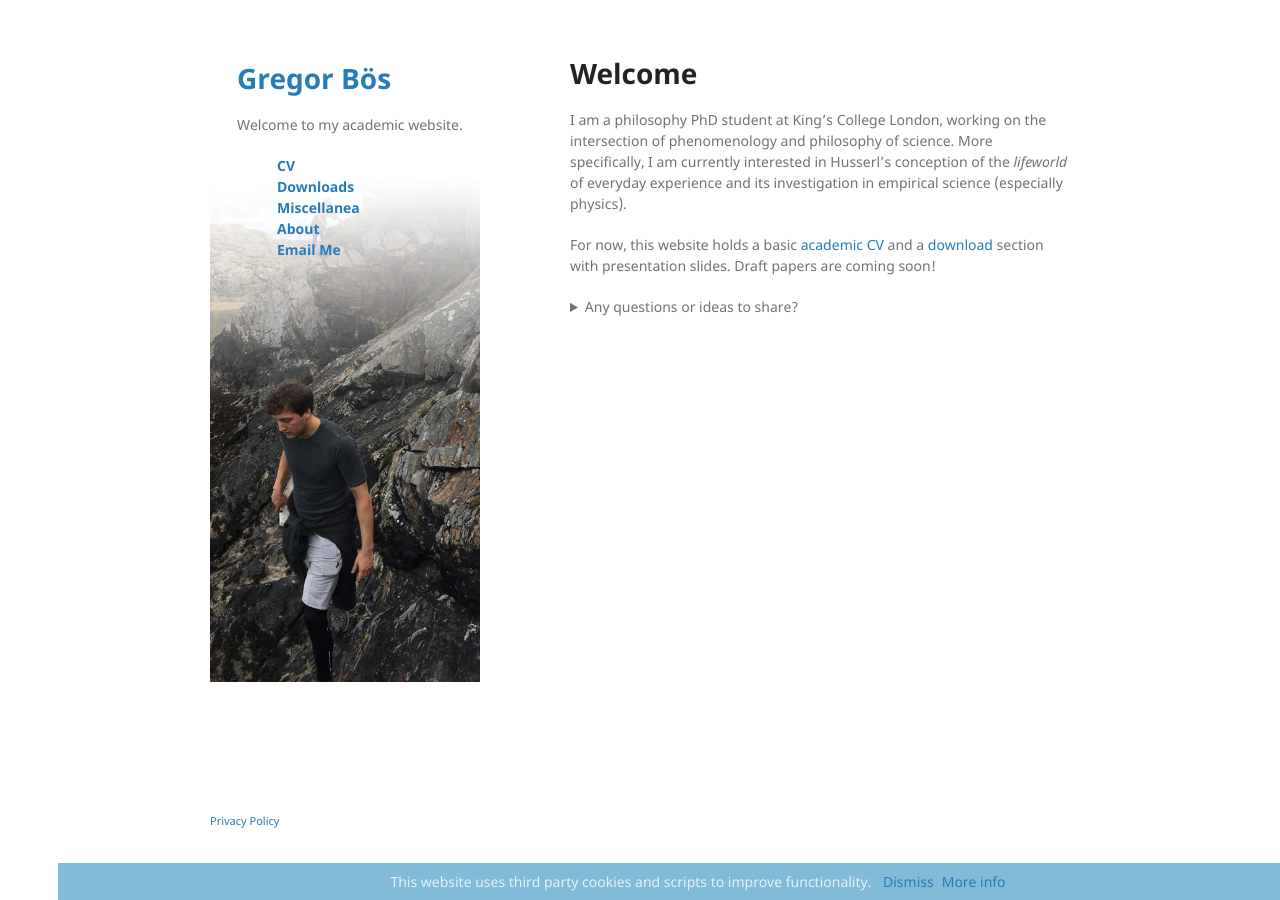
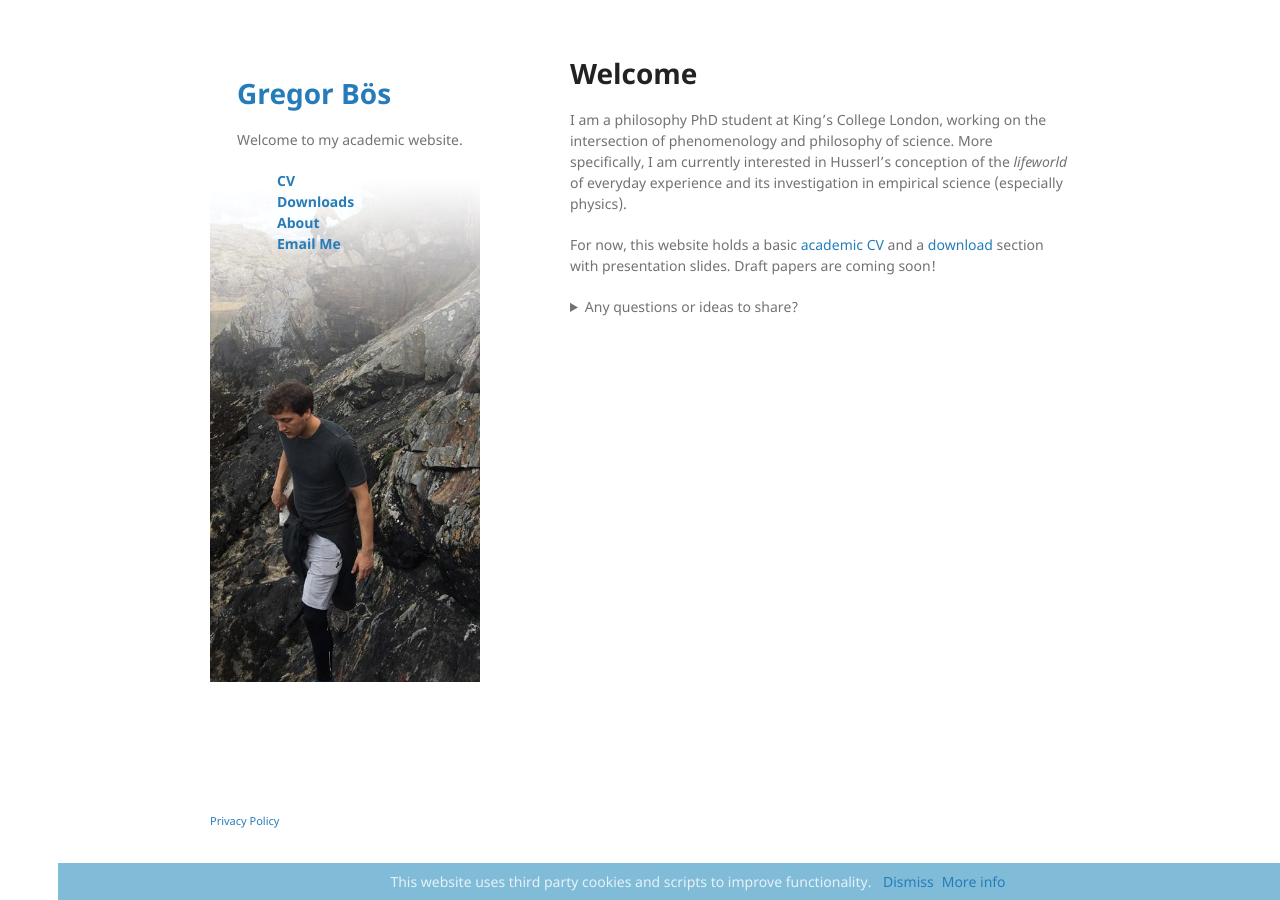
Before and after one commit to gboes/gboes.github.io, a Jekyll site: the page built from index.md, in a window 1280 px wide. Built offline with Jekyll 4.4.1, drawn with Linux system fonts in a browser that asks for light colours; Markdown is read by kramdown in place of the engine named in the settings.

Commit message:
Removed Misc from sidebar

```diff
--- a/_layouts/default.html
+++ b/_layouts/default.html
@@ -66,7 +66,7 @@
               <li><a href="{{"/cv/" | absolute_url}}">CV</a></li>
               <li><a href="{{"/dl/" | absolute_url}}">Downloads</a></li>
               <!-- <li><a href="{{"/zis/" | absolute_url}}" >Zis Scholarships</a></li> -->
-              <li><a href="{{"/misc/" | absolute_url}}">Miscellanea</a></li>
+              <!-- <li><a href="{{"/misc/" | absolute_url}}">Miscellanea</a></li> -->
               <li><a href="{{"/about/" | absolute_url}}">About</a></li>
               <li><a href="mailto:gregor.boes@kcl.ac.uk">Email Me</a></li>
               </p>
```
